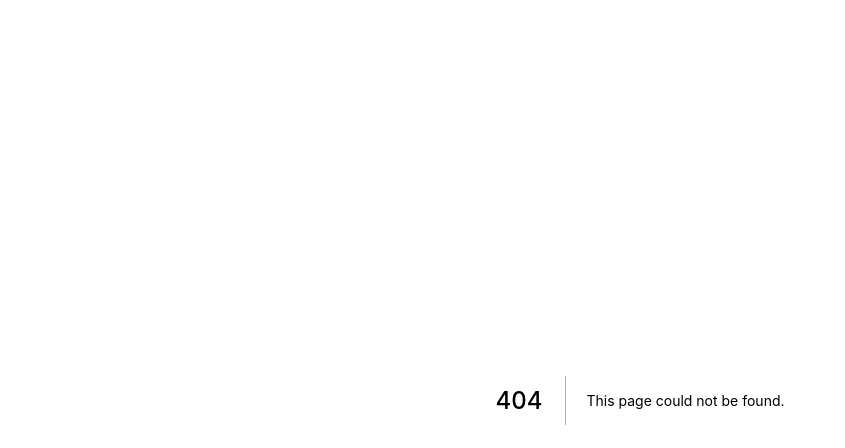
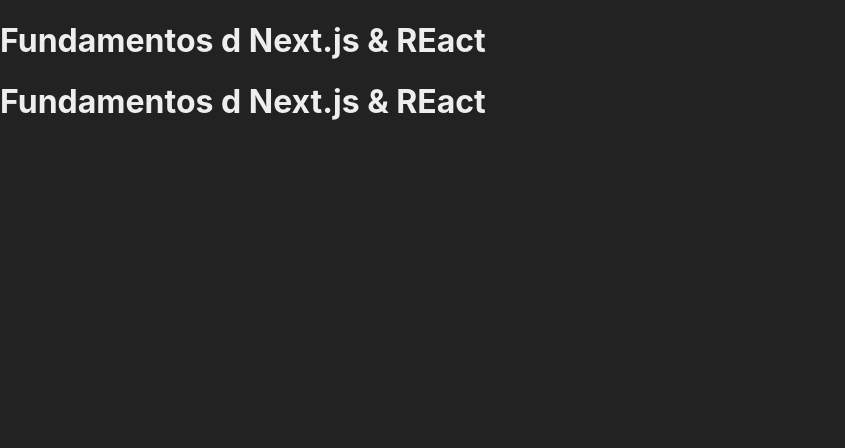
Before and after one commit to edgracional/Projetro-cadastro--intera-o-banco-dados, a Next.js app: page /app in a window 1280 px wide. Before the commit this address had no page. Shown: the top 448 px of the page, without its empty margins (0-845 px from the left). Built offline with nearby package versions, Linux system fonts and the light colour scheme.

Commit message:
89. Usando Componente

```diff
--- /dev/null
+++ b/src/components/Cabecalho.jsx
@@ -0,0 +1,5 @@
+export default function Cabecalho() {
+    return (
+        <h1>Fundamentos d Next.js & REact</h1>
+    )
+}
--- /dev/null
+++ b/src/pages/app.jsx
@@ -0,0 +1,11 @@
+import Cabecalho from "../components/Cabecalho"
+
+export default function App() {
+    return (
+        <div>
+            <Cabecalho />
+            <Cabecalho />
+        </div>
+
+    )
+}
```
